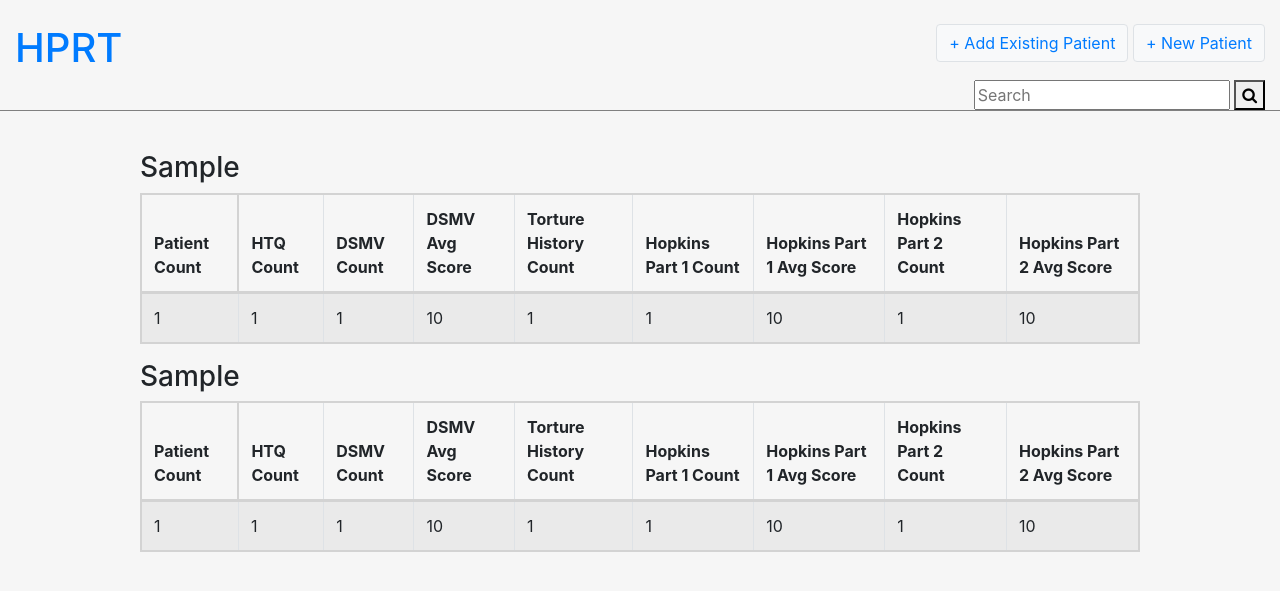
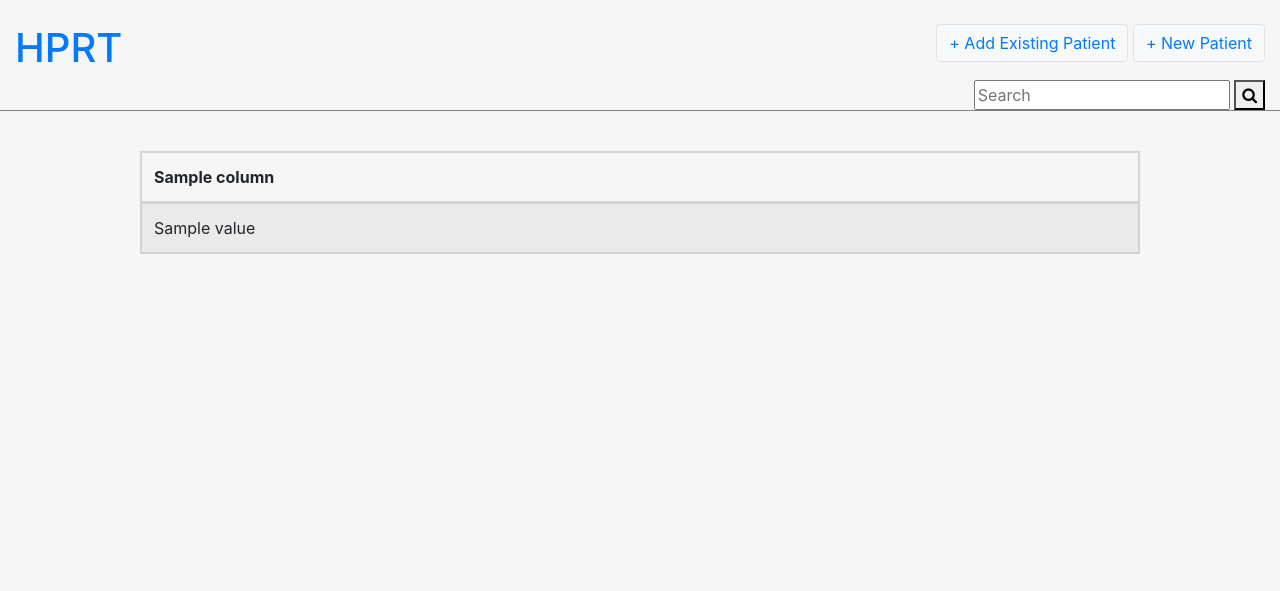
Before and after one commit to sbetti02/HTQR, a Django app: template src/HPRT/templates/analytics_results.html in a window 1280 px wide. Shown: the top 591 px of the page. Run offline with Django 3.2, Linux system fonts and the light colour scheme; the template is opened without the code that fills it: most values are stand-ins (such as "Sample title", 1, 10 or a date in 2020); some libraries are stand-ins or nearby versions.

Commit message:
Use arrays to display analytics table columns and rows (#60)

```diff
--- a/src/HPRT/templates/analytics_results.html
+++ b/src/HPRT/templates/analytics_results.html
@@ -3,62 +3,22 @@
 
 
 {% block content %}
-    <h3>{{ Group_1_Query }}</h3>
     <table class="table table-bordered table-striped" style="border:2px solid lightgray; ">
         <thead>
             <tr>
-                <th style="border-right: 2px solid lightgray">Patient Count</th>
-                <th>HTQ Count</th>
-                <th>DSMV Count</th>
-                <th>DSMV Avg Score</th>
-                <th>Torture History Count</th>
-                <th>Hopkins Part 1 Count</th>
-                <th>Hopkins Part 1 Avg Score</th>
-                <th>Hopkins Part 2 Count</th>
-                <th>Hopkins Part 2 Avg Score</th>
+                {% for columnName in columns %}
+                    <th>{{ columnName }}</th>
+                {% endfor %}
             </tr>
         </thead>
         <tbody style="border-top: 3px solid lightgray">
+        {% for row in rows %}
             <tr>
-                <td>{{ Group_1_P_Count }}</td>
-                <td>{{ Group_1_HTQ_Count }}</td>
-                <td>{{ Group_1_DSMV_Count }}</td>
-                <td>{{ Group_1_DSMV_Avg_Score }}</td>
-                <td>{{ Group_1_TH_Count }}</td>
-                <td>{{ Group_1_HP1_Count }}</td>
-                <td>{{ Group_1_HP1_Avg_Score }}</td>
-                <td>{{ Group_1_HP2_Count }}</td>
-                <td>{{ Group_1_HP2_Avg_Score }}</td>
-
+                {% for value in row %}
+                    <td>{{ value }}</td>
+                {%  endfor %}
             </tr>
-    </table>
-    <h3>{{ Group_2_Query }}</h3>
-    <table class="table table-bordered table-striped" style="border:2px solid lightgray; ">
-        <thead>
-            <tr>
-                <th style="border-right: 2px solid lightgray">Patient Count</th>
-                <th>HTQ Count</th>
-                <th>DSMV Count</th>
-                <th>DSMV Avg Score</th>
-                <th>Torture History Count</th>
-                <th>Hopkins Part 1 Count</th>
-                <th>Hopkins Part 1 Avg Score</th>
-                <th>Hopkins Part 2 Count</th>
-                <th>Hopkins Part 2 Avg Score</th>
-
-            </tr>
-        </thead>
-        <tbody style="border-top: 3px solid lightgray">
-            <tr>
-                <td>{{ Group_2_P_Count }}</td>
-                <td>{{ Group_2_HTQ_Count }}</td>
-                <td>{{ Group_2_DSMV_Count }}</td>
-                <td>{{ Group_2_DSMV_Avg_Score }}</td>
-                <td>{{ Group_2_TH_Count }}</td>
-                <td>{{ Group_2_HP1_Count }}</td>
-                <td>{{ Group_2_HP1_Avg_Score }}</td>
-                <td>{{ Group_2_HP2_Count }}</td>
-                <td>{{ Group_2_HP2_Avg_Score }}</td>
-            </tr>
+        {%  endfor %}
+        </tbody>
     </table>
 {% endblock content %}
```
Also changed, not shown: src/HPRT/Analytics/views.py (+57 -28 lines).
